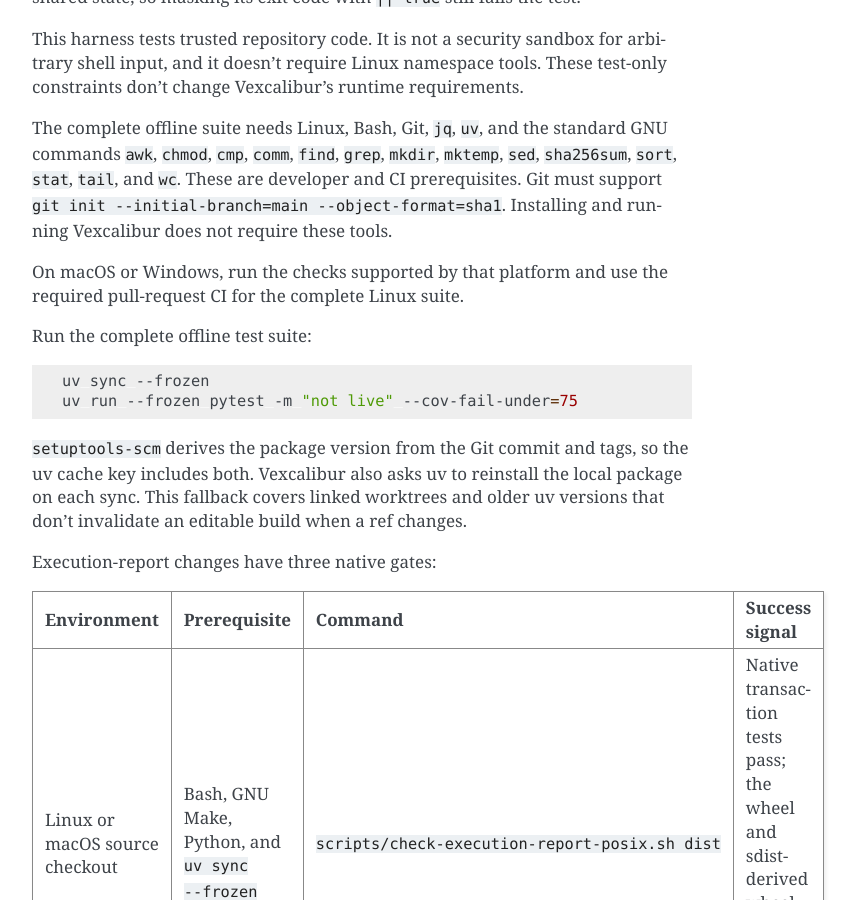
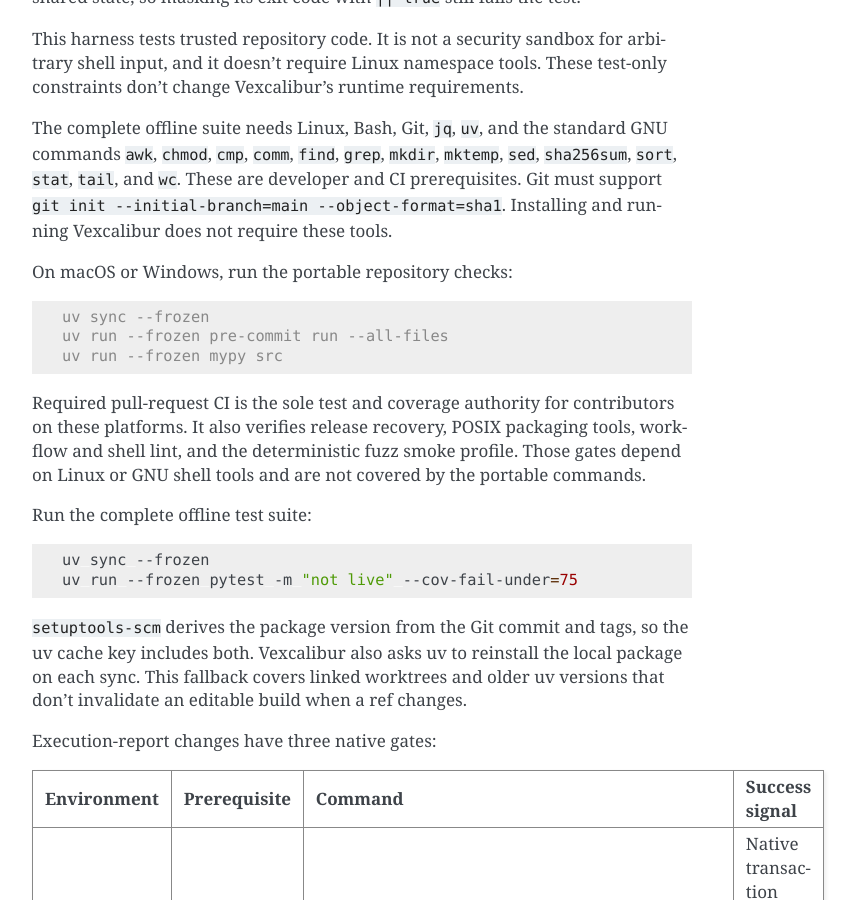
Before and after one commit to vexcalibur-dev/vexcalibur, a Sphinx documentation site: the page built from docs/development/ci.md, in a window 1280 px wide and 900 px high, scrolled down 1733 px. Shown: the whole window, without its empty margins (388-1244 px from the left). Built offline with Sphinx 7.4.7, drawn with Linux system fonts in a browser that asks for light colours.

Commit message:
docs: define portable repository checks

````diff
--- a/docs/development/ci.md
+++ b/docs/development/ci.md
@@ -63,8 +63,19 @@
 `git init --initial-branch=main --object-format=sha1`. Installing and running
 Vexcalibur does not require these tools.
 
-On macOS or Windows, run the checks supported by that platform and use the
-required pull-request CI for the complete Linux suite.
+On macOS or Windows, run the portable repository checks:
+
+```console
+uv sync --frozen
+uv run --frozen pre-commit run --all-files
+uv run --frozen mypy src
+```
+
+Required pull-request CI is the sole test and coverage authority for
+contributors on these platforms. It also verifies release recovery, POSIX
+packaging tools, workflow and shell lint, and the deterministic fuzz smoke
+profile. Those gates depend on Linux or GNU shell tools and are not covered by
+the portable commands.
 
 Run the complete offline test suite:
 
````
Also changed, not shown: CONTRIBUTING.md (+6 -4 lines), README.md (+3 -3 lines).
